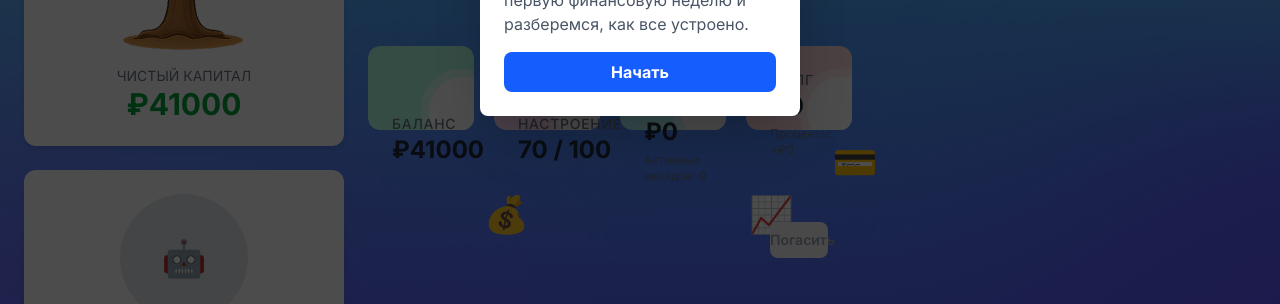
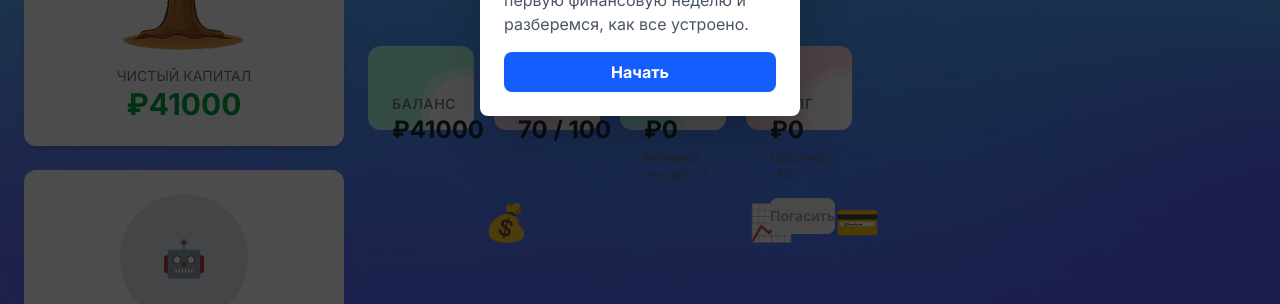
Before and after one commit to L1ttleWizard/financial-horizon, a Next.js app: page / in a window 1280 px wide. Shown: the part 390-694 px from the top of the page. Built offline with nearby package versions, Linux system fonts and the light colour scheme; no server answers.

Commit message:
fix layout

```diff
--- a/src/components/ui/DashboardCard.tsx
+++ b/src/components/ui/DashboardCard.tsx
@@ -1,6 +1,6 @@
 // src/components/ui/DashboardCard.tsx
 import Link from "next/link";
-import React from 'react';
+import React from "react";
 
 interface CardProps {
   title: string;
@@ -38,26 +38,26 @@ export function DashboardCard({
   const content = (
     <>
       <div className="flex-grow flex justify-between mb-6">
-        <div className="flex flex-col justify-center pb-4 sm:pb-6">
+        <div className=" mt-6  flex flex-col justify-baseline pb-4 sm:pb-6">
           <p className="text-gray-500 text-xs sm:text-sm font-medium uppercase tracking-wider">
             {title}
           </p>
           <p className="text-xl sm:text-2xl font-bold text-gray-800">{value}</p>
           {subValue && <p className="text-xs text-gray-500 mt-1">{subValue}</p>}
+          {actionLabel && (
+            <button
+              onClick={onAction}
+              disabled={actionDisabled}
+              className="mt-4 w-full bg-blue-100 text-blue-700 font-semibold py-2 rounded-lg text-sm hover:bg-blue-200 transition disabled:bg-gray-100 disabled:text-gray-400 disabled:cursor-not-allowed"
+            >
+              {actionLabel}
+            </button>
+          )}
         </div>
-        <div className="flex items-end">
+        <div className="flex items-end mb-4">
           <div className="sm:text-4xl text-6xl">{icon}</div>
         </div>
       </div>
-      {actionLabel && (
-        <button
-          onClick={onAction}
-          disabled={actionDisabled}
-          className="mt-4 w-full bg-blue-100 text-blue-700 font-semibold py-2 rounded-lg text-sm hover:bg-blue-200 transition disabled:bg-gray-100 disabled:text-gray-400 disabled:cursor-not-allowed"
-        >
-          {actionLabel}
-        </button>
-      )}
     </>
   );
 
```
Also changed, not shown: public/background/background.svg, public/background/background_old.svg (added).
